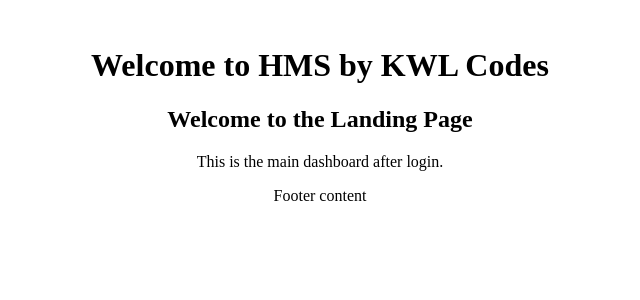
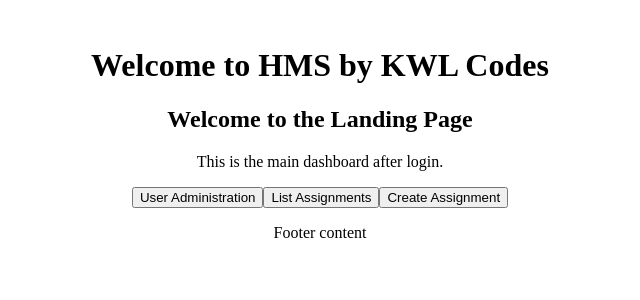
Before and after one commit to KWL-Projects/KWL-CODES-, an Angular app in the folder KWL_HMSWeb/kwl_hmsweb.client/: page /landing in a window 1280 px wide. Shown: the top 300 px of the page, without its empty margins (320-960 px from the left). Built offline with nearby package versions, Linux system fonts and the light colour scheme; no server answers.

Commit message:
Added Login Page with 3 Buttons Working

```diff
--- a/KWL_HMSWeb/kwl_hmsweb.client/src/app/components/landing/landing.component.html
+++ b/KWL_HMSWeb/kwl_hmsweb.client/src/app/components/landing/landing.component.html
@@ -1,4 +1,7 @@
 <div class="landing-container">
   <h2>Welcome to the Landing Page</h2>
   <p>This is the main dashboard after login.</p>
+  <button (click)="navigateToUserAdmin()">User Administration</button>
+  <button (click)="navigateToListAssignments()">List Assignments</button>
+  <button (click)="navigateToCreateAssignment()">Create Assignment</button>
 </div>
--- a/KWL_HMSWeb/kwl_hmsweb.client/src/app/components/landing/landing.component.ts
+++ b/KWL_HMSWeb/kwl_hmsweb.client/src/app/components/landing/landing.component.ts
@@ -1,4 +1,5 @@
 import { Component } from '@angular/core';
+import { Router } from '@angular/router';
 
 @Component({
   selector: 'app-landing',
@@ -6,5 +7,17 @@ import { Component } from '@angular/core';
   styleUrls: ['./landing.component.css']
 })
 export class LandingComponent {
-  // Add any necessary logic here
+  constructor(private router: Router) { }
+
+  navigateToUserAdmin() {
+    this.router.navigate(['/user-administration']);
+  }
+
+  navigateToListAssignments() {
+    this.router.navigate(['/list-assignments']);
+  }
+
+  navigateToCreateAssignment() {
+    this.router.navigate(['/create-assignment']);
+  }
 }
--- a/KWL_HMSWeb/kwl_hmsweb.client/src/app/components/user-administration/user-administration.component.ts
+++ b/KWL_HMSWeb/kwl_hmsweb.client/src/app/components/user-administration/user-administration.component.ts
@@ -2,9 +2,9 @@
 import { Component, OnInit } from '@angular/core';
 
 @Component({
-  selector: 'app-user-admin',
-  templateUrl: './user-admin.component.html',
-  styleUrls: ['./user-admin.component.css']
+  selector: 'app-user-administration',
+  templateUrl: './user-administration.component.html',
+  styleUrls: ['./user-administration.component.css']
 })
 export class UserAdminComponent implements OnInit {
   users = [
```
Also changed, not shown: KWL_HMSWeb/kwl_hmsweb.client/src/app/app-routing.module.ts (+7 -0 lines), 2 other files (tests, documents, lock files or other folders).
